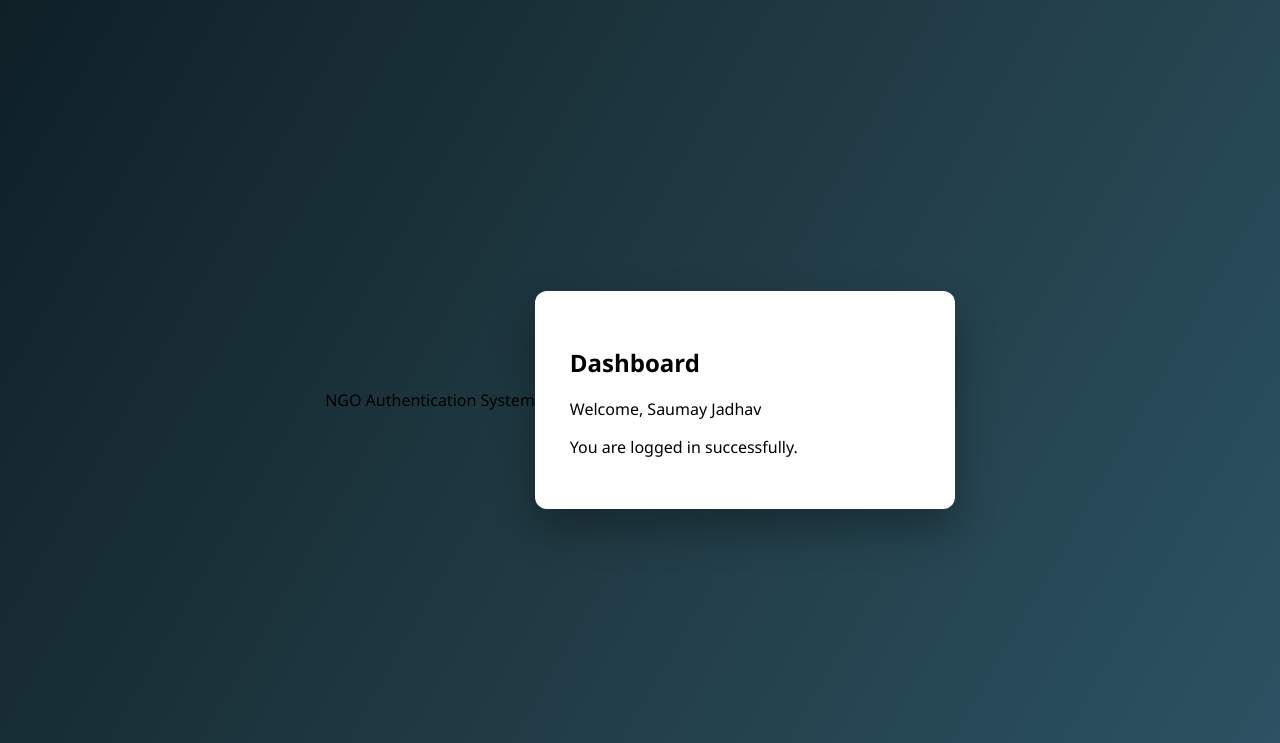
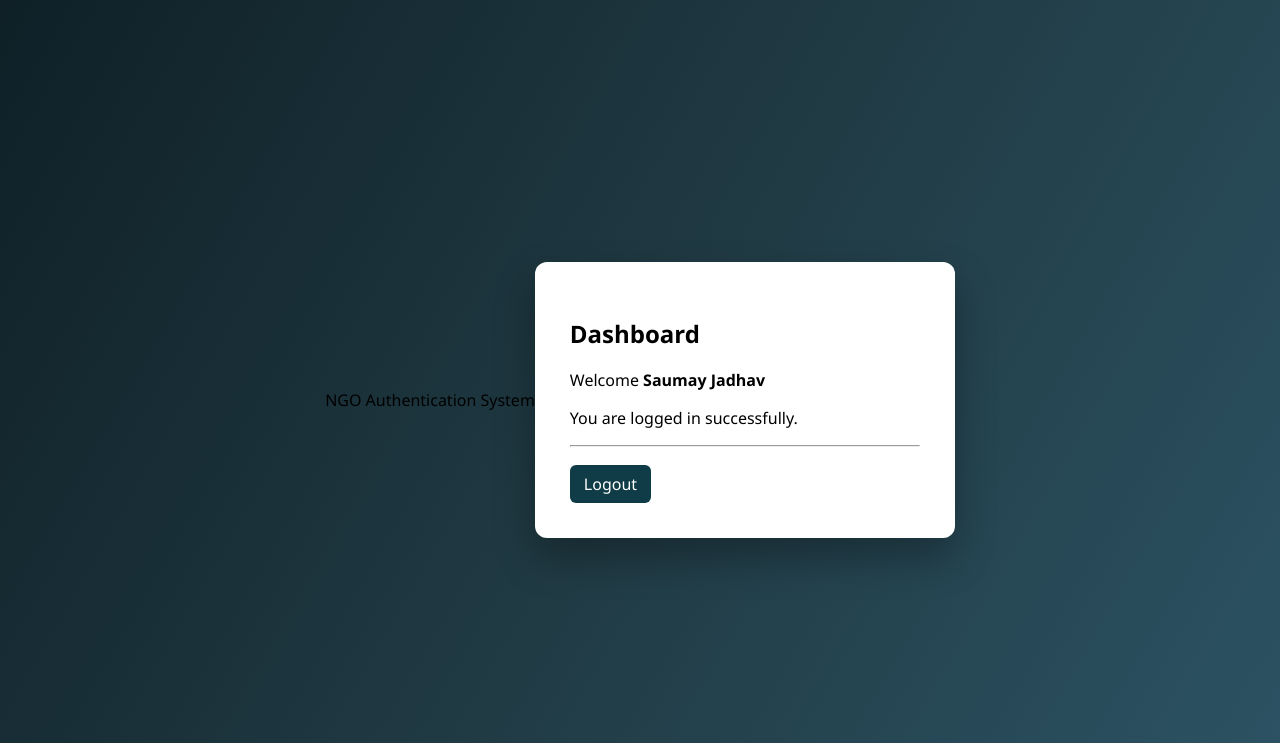
Before and after one commit to SAUMAYJ13/ngo-auth, a Django app: template accounts/templates/accounts/dashboard.html in a window 1280 px wide. Shown: the top 743 px of the page. Run offline with Django 5.2, Linux system fonts and the light colour scheme; the template is opened without the code that fills it, so the values that code supplies are empty; a user stored in the database is signed in; parts of the project's set-up code (start-up, migrations or seed data) failed here and were passed over.

Commit message:
Improve dashboard UI and add logout button

```diff
--- a/accounts/templates/accounts/dashboard.html
+++ b/accounts/templates/accounts/dashboard.html
@@ -3,7 +3,21 @@
 {% block content %}
 <h2>Dashboard</h2>
 
-<p>Welcome, {{ request.user.username }}</p>
+<p>Welcome <strong>{{ request.user.username }}</strong></p>
 
 <p>You are logged in successfully.</p>
+
+<hr>
+
+<a href="{% url 'logout' %}" style="
+    display:inline-block;
+    margin-top:10px;
+    padding:8px 14px;
+    background:#0f3c46;
+    color:white;
+    text-decoration:none;
+    border-radius:6px;
+">
+    Logout
+</a>
 {% endblock %}
--- a/accounts/urls.py
+++ b/accounts/urls.py
@@ -2,7 +2,8 @@
 from . import views
 
 urlpatterns = [
-    path("login/", views.login_view, name="login"),
-    path("register/", views.register_view, name="register"),
-    path("dashboard/", views.dashboard, name="dashboard"),
+    path('', views.login_view, name='login'),
+    path('login/', views.login_view, name='login'),
+    path('dashboard/', views.dashboard_view, name='dashboard'),
+    path('logout/', views.logout_view, name='logout'),
 ]
--- a/accounts/views.py
+++ b/accounts/views.py
@@ -26,3 +26,9 @@
 @login_required
 def dashboard(request):
     return render(request, "accounts/dashboard.html")
+from django.contrib.auth import logout
+from django.shortcuts import redirect
+
+def logout_view(request):
+    logout(request)
+    return redirect('login')
```
